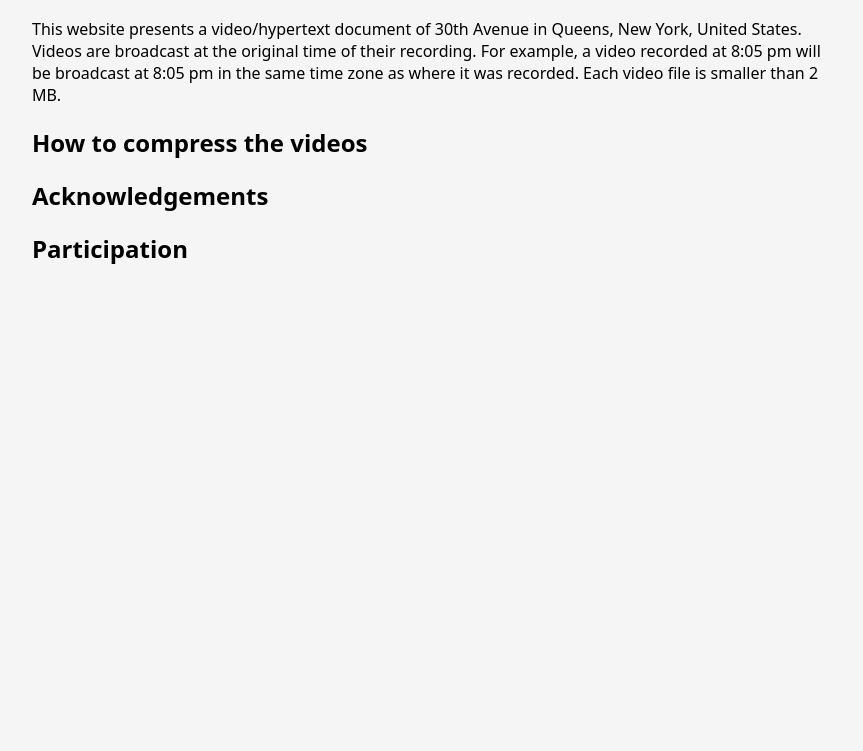
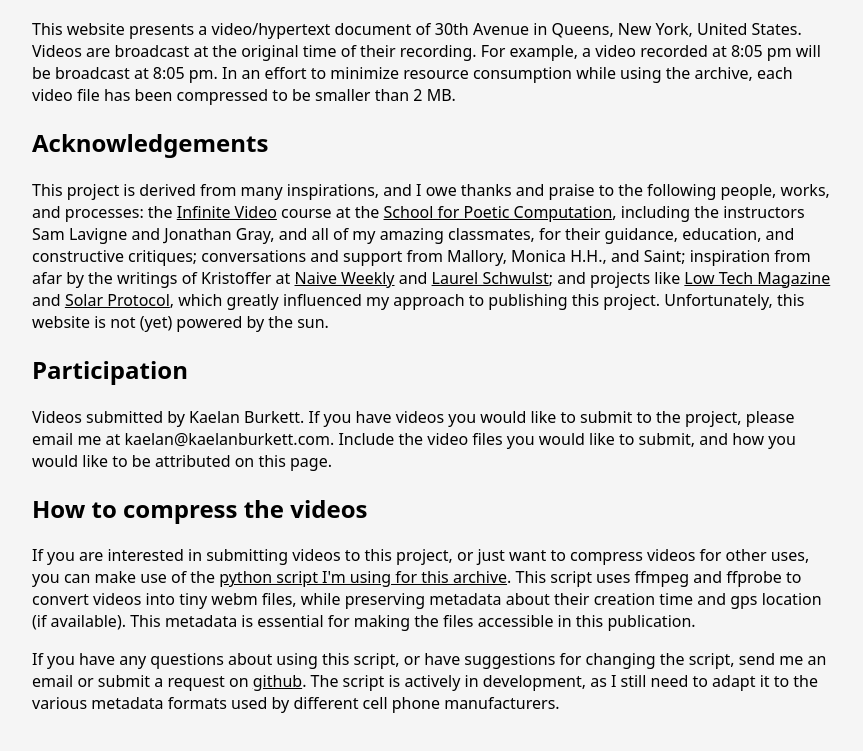
Before and after one commit to a-well-lit-room/30th-avenue, a plain HTML site: page about.html in a window 1280 px wide. Shown: the part 172-923 px from the top of the page, without its empty margins (208-1071 px from the left). Before the commit the page ends 800 px from the top, so only its background shows below. Drawn offline with Linux system fonts and the light colour scheme.

Commit message:
updated about page and uploading python scripts

```diff
--- a/about.html
+++ b/about.html
@@ -15,10 +15,18 @@
         </nav>
         <main>
             <h1>About this site</h1>
-            <p>This website presents a video/hypertext document of 30th Avenue in Queens, New York, United States. Videos are broadcast at the original time of their recording. For example, a video recorded at 8:05 pm will be broadcast at 8:05 pm in the same time zone as where it was recorded. Each video file is smaller than 2 MB.</p>
+            <p>This website presents a video/hypertext document of 30th Avenue in Queens, New York, United States. Videos are broadcast at the original time of their recording. For example, a video recorded at 8:05 pm will be broadcast at 8:05 pm. In an effort to minimize resource consumption while using the archive, each video file has been compressed to be smaller than 2 MB.</p>
+
+            <h2>Acknowledgements</h2>
+            <p>This project is derived from many inspirations, and I owe thanks and praise to the following people, works, and processes: the <a href="https://github.com/antiboredom/infinite-video-fall-2023">Infinite Video</a> course at the <a href="https://sfpc.study/">School for Poetic Computation</a>, including the instructors Sam Lavigne and Jonathan Gray, and all of my amazing classmates, for their guidance, education, and constructive critiques; conversations and support from Mallory, Monica H.H., and Saint; inspiration from afar by the writings of Kristoffer at <a href="https://www.naiveweekly.com/">Naive Weekly</a> and <a href="https://laurelschwulst.com/">Laurel Schwulst</a>; and projects like <a href="https://solar.lowtechmagazine.com/">Low Tech Magazine</a> and <a href="http://solarprotocol.net/">Solar Protocol</a>, which greatly influenced my approach to publishing this project. Unfortunately, this website is not (yet) powered by the sun.</p>
+
+            <h2>Participation</h2>
+            <p>Videos submitted by Kaelan Burkett. If you have videos you would like to submit to the project, please email me at kaelan@kaelanburkett.com. Include the video files you would like to submit, and how you would like to be attributed on this page.</p>
+
             <h2>How to compress the videos</h2>
-            <h2>Acknowledgements</h2>
-            <h2>Participation</h2>
+            <p>If you are interested in submitting videos to this project, or just want to compress videos for other uses, you can make use of the <a href="">python script I'm using for this archive</a>. This script uses ffmpeg and ffprobe  to convert videos into tiny webm files, while preserving metadata about their creation time and gps location (if available). This metadata is essential for making the files accessible in this publication.</p>
+            <p>If you have any questions about using this script, or have suggestions for changing the script, send me an email or submit a request on <a href="https://github.com/a-well-lit-room/30th-avenue">github</a>. The script is actively in development, as I still need to adapt it to the various metadata formats used by different cell phone manufacturers.</p>
+
         </main>
       </body>
 </html>
```
Also changed, not shown: 1 other file.
